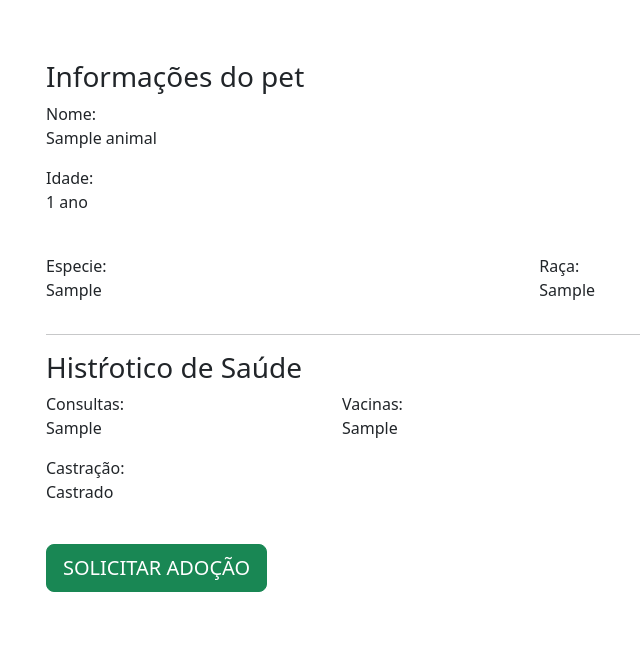
After one commit to Renatarafaelaalves/ProjetoFinalSquadCarmenPortinho, a Django app: page /ver_animal/1/ in a window 1280 px wide. The commit adds this page. Shown: the top 651 px of the page, without its empty margins (14-654 px from the left). Run offline with Django 5.2, Linux system fonts and the light colour scheme; tables that the repository leaves empty hold one stand-in row (values such as "Sample post").

Commit message:
Criada view ver_animal, template ver_animal, ajustes nas urls e url ver_animal/id

```diff
--- a/abrigo_animais/urls.py
+++ b/abrigo_animais/urls.py
@@ -1,24 +1,8 @@
-"""
-URL configuration for abrigo_animais project.
-
-The `urlpatterns` list routes URLs to views. For more information please see:
-    https://docs.djangoproject.com/en/5.0/topics/http/urls/
-Examples:
-Function views
-    1. Add an import:  from my_app import views
-    2. Add a URL to urlpatterns:  path('', views.home, name='home')
-Class-based views
-    1. Add an import:  from other_app.views import Home
-    2. Add a URL to urlpatterns:  path('', Home.as_view(), name='home')
-Including another URLconf
-    1. Import the include() function: from django.urls import include, path
-    2. Add a URL to urlpatterns:  path('blog/', include('blog.urls'))
-"""
 from django.contrib import admin
 from django.urls import path, include
-from animal.views import mostrar_animais
+#from animal.views import mostrar_animais
 
 urlpatterns = [
     path('admin/', admin.site.urls),
-    path('animais/', mostrar_animais),
+    path('',  include('animal.urls')),
 ]
--- a/animal/models.py
+++ b/animal/models.py
@@ -8,9 +8,6 @@ class HitoricoSaude(models.Model):
     vacinas = models.CharField(max_length=200)
     idas_vet = models.TextField()
 
-    def __str__(self):
-        return f'{self.castrado}'
-
 
 class Animal(models.Model):
     nome = models.CharField(max_length=100)
--- /dev/null
+++ b/animal/templates/ver_animal.html
@@ -0,0 +1,90 @@
+<!doctype html>
+<html lang="pt-BR">
+    <head>
+    <meta charset="utf-8">
+    <meta name="viewport" content="width=device-width, initial-scale=1">
+    <title>{{animal.nome}}</title>
+    <link href="https://cdn.jsdelivr.net/npm/bootstrap@5.3.0-alpha1/dist/css/bootstrap.min.css" rel="stylesheet">
+    </head>
+    <body>
+
+        <div class="container-fluid">
+            <div class="row">
+
+                <div style="padding:60px" class="col-md">
+                    <h3 class="font-vinho">Informações do pet</h3>
+                    <div class="row">
+                        <div class="col-md-9">
+                            <span class="span-bold">Nome:</span>
+                            <p>{{animal.nome}}</p>
+                        </div>
+
+                        <div class="col-md-9">
+                            <span class="span-bold">Idade:</span>
+                            {% if animal.idade == 1%}
+                                <p>{{animal.idade}} ano</p>
+                            {%else%}
+                                <p>{{animal.idade}} anos</p>
+                            {%endif%}
+
+                        </div>
+                    </div>
+                    <br>
+                    <div class="row">
+                        <div class="col-md-5">
+                            <span class="span-bold">Especie:</span>
+                            <p>{{animal.especie}}</p>
+
+                        </div>
+
+                        <div class="col-md-5">
+                            <span class="span-bold">Raça:</span>
+                            <p>{{animal.raca}}</p>
+                        </div>
+                    </div>
+                    <hr>
+
+                    <div class="row">
+                        <h3 class="font-vinho">Histŕotico de Saúde</h3>
+                        <div class="col-md">
+                            <div class="row">
+                                <div class="col-md">
+                                    <span class="span-bold">Consultas:</span>
+                                    <p>{{animal.historico_saude.idas_vet}}</p>
+                                </div>
+
+                                <div class="col-md">
+                                    <span class="span-bold">Vacinas:</span>
+                                    <p>{{animal.historico_saude.vacinas}}</p>
+                                </div>
+                            </div>
+                            <span class="span-bold">Castração:</span>
+                            {%if animal.historico_saude.castrado == 'C' %}
+                                <p>Castrado</p>
+                            {% else %}
+                                <p>Não castrado</p>
+                            {%endif%}
+
+                            <br>
+                            <a href="#" class="btn btn-success btn-lg">SOLICITAR ADOÇÃO</a>
+
+                        </div>
+
+                        <div class="col-md">
+                        </div>
+                    </div>
+                </div>
+
+            </div>
+
+
+
+
+        </div>
+
+
+
+
+    <script src="https://cdn.jsdelivr.net/npm/bootstrap@5.3.0-alpha1/dist/js/bootstrap.bundle.min.js"></script>
+    </body>
+</html>
--- a/animal/urls.py
+++ b/animal/urls.py
@@ -1,7 +1,8 @@
 from django.urls import path
-from animal.views import mostrar_animais
+from animal.views import mostrar_animais, ver_animal
 
 app_name = 'Animais'
 urlpatterns = [
-    path('mostrar_animais/', mostrar_animais, name='mostrar_animais')
+    path('animais/', mostrar_animais, name='mostrar_animais'),
+    path('ver_animal/<int:id_animal>/', ver_animal, name='ver_animal')
 ]
--- a/animal/views.py
+++ b/animal/views.py
@@ -8,3 +8,7 @@ def mostrar_animais(request):
         'animais': animais,
     }
     return render(request, 'mostrar_animais.html', contexto)
+
+def ver_animal(request, id_animal):
+    animal = Animal.objects.get(id=id_animal)
+    return render(request, 'ver_animal.html', {'animal':animal})
```
Also changed, not shown: animal/templates/mostrar_animais.html (+4 -11 lines).
